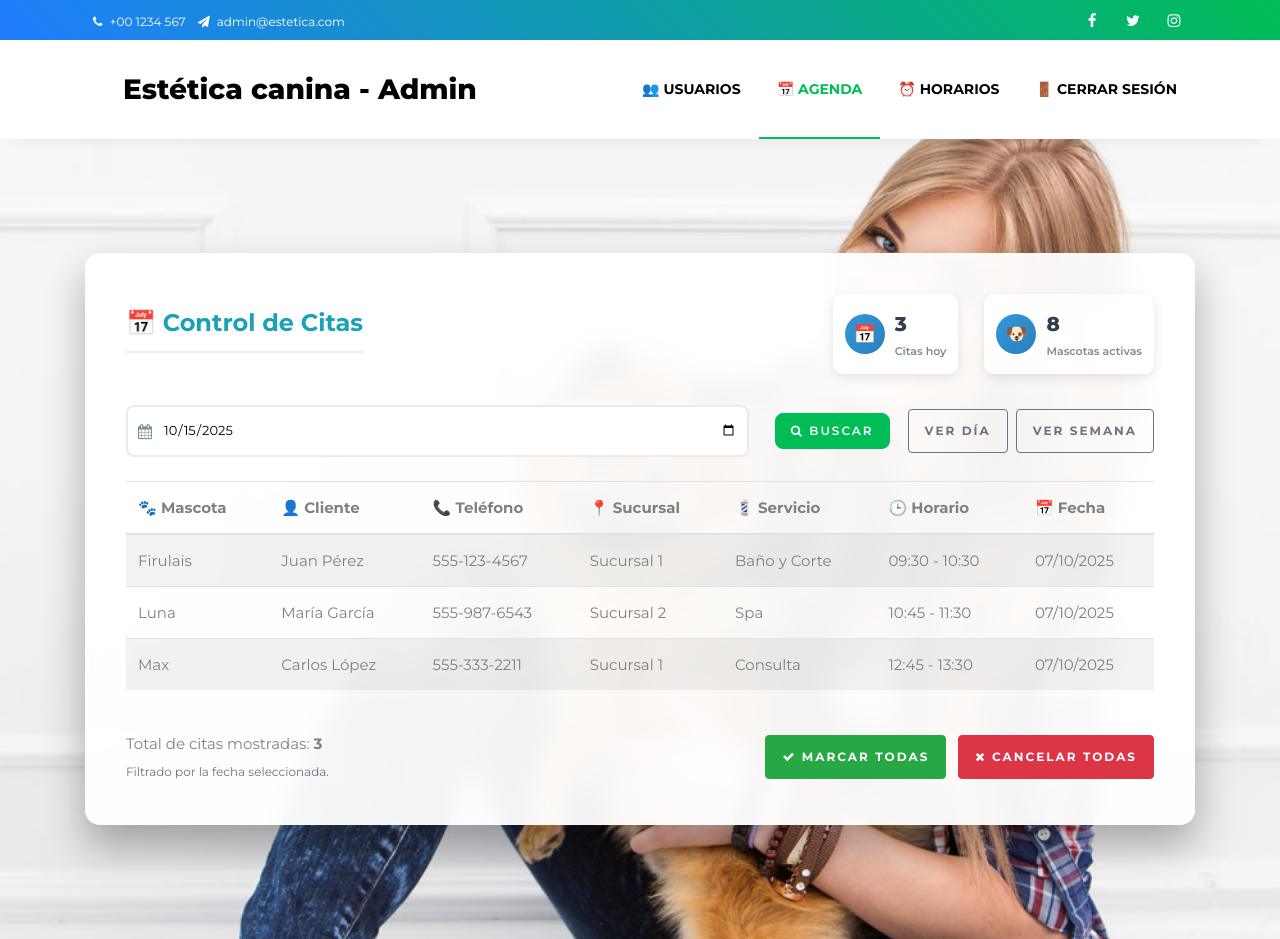
After one commit to PerezSeastian/Estetica, a PHP site: page /adminCitas.php in a window 1280 px wide. The commit adds this page. Run offline with PHP 8.4, Linux system fonts and the light colour scheme; the visitor is signed in with stand-in values (Sample User, id 1); some web fonts are replaced.

Commit message:
citas y horarios admin:)

```diff
--- a/Admin.php
+++ b/Admin.php
@@ -61,7 +61,7 @@ if (!isset($_SESSION['loggedin']) || $_SESSION['loggedin'] !== true || !isset($_
     <nav class="navbar navbar-expand-lg navbar-dark ftco_navbar bg-dark ftco-navbar-light" id="ftco-navbar">
         <div class="container">
             <a class="navbar-brand" href="Admin.html.php">
-                <span class="flaticon-pawprint-1 mr-2"></span>Pet Sitting - Admin
+                <span class="flaticon-pawprint-1 mr-2"></span> Estética canina - Admin
             </a>
             <button class="navbar-toggler" type="button" data-toggle="collapse" data-target="#ftco-nav"
                 aria-controls="ftco-nav" aria-expanded="false" aria-label="Toggle navigation">
@@ -70,8 +70,8 @@ if (!isset($_SESSION['loggedin']) || $_SESSION['loggedin'] !== true || !isset($_
             <div class="collapse navbar-collapse" id="ftco-nav">
                 <ul class="navbar-nav ml-auto">
                     <li class="nav-item active"><a href="Admin.html" class="nav-link">👥 Usuarios</a></li>
-                    <li class="nav-item"><a href="#" class="nav-link">📅 Agenda</a></li>
-                    <li class="nav-item"><a href="#" class="nav-link">⏰ Horarios</a></li>
+                    <li class="nav-item"><a href="adminCitas.php" class="nav-link">📅 Agenda</a></li>
+                    <li class="nav-item"><a href="adminHorarios.php" class="nav-link">⏰ Horarios</a></li>
                     <li class="nav-item"><a href="include/logout.php" class="nav-link">
                             🚪 Cerrar Sesión
                         </a></li>
--- a/Estilos/EstilosAdmin.css
+++ b/Estilos/EstilosAdmin.css
@@ -186,3 +186,29 @@
     background: #c0392b;
     transform: translateY(-1px);
 }
+.btn-guardar {
+    background: linear-gradient(135deg, #28a745, #20c997);
+    color: #fff;
+    border: none;
+    padding: 10px 25px;
+    font-size: 16px;
+    border-radius: 50px;
+    font-weight: 600;
+    box-shadow: 0 4px 10px rgba(32, 201, 151, 0.3);
+    cursor: pointer;
+    transition: all 0.3s ease;
+}
+
+.btn-guardar:hover {
+    background: linear-gradient(135deg, #20c997, #17a2b8);
+    box-shadow: 0 6px 14px rgba(23, 162, 184, 0.4);
+    transform: translateY(-2px);
+}
+
+.btn-guardar i {
+    margin-right: 8px;
+}
+.user-actions-pro{
+  justify-content: center;
+  align-items: center;
+}
--- /dev/null
+++ b/adminCitas.php
@@ -0,0 +1,222 @@
+<?php
+session_start();
+if (!isset($_SESSION['loggedin']) || $_SESSION['loggedin'] !== true || !isset($_SESSION['es_admin']) || $_SESSION['es_admin'] !== true) {
+    header('Location: iniciosesion.php');
+    exit;
+}
+$nombre_admin = $_SESSION['nombre_usuario'] ?? 'Admin';
+?>
+<!DOCTYPE html>
+<html lang="es">
+
+<head>
+    <title>Panel Admin — Citas</title>
+    <meta charset="utf-8">
+    <meta name="viewport" content="width=device-width, initial-scale=1, shrink-to-fit=no">
+    <link href="https://fonts.googleapis.com/css?family=Montserrat:200,300,400,500,600,700,800&display=swap"
+        rel="stylesheet">
+    <link rel="stylesheet" href="https://stackpath.bootstrapcdn.com/font-awesome/4.7.0/css/font-awesome.min.css">
+    <link rel="stylesheet" href="css/animate.css">
+    <link rel="stylesheet" href="css/owl.carousel.min.css">
+    <link rel="stylesheet" href="css/owl.theme.default.min.css">
+    <link rel="stylesheet" href="css/magnific-popup.css">
+    <link rel="stylesheet" href="css/bootstrap-datepicker.css">
+    <link rel="stylesheet" href="css/jquery.timepicker.css">
+    <link rel="stylesheet" href="css/flaticon.css">
+    <link rel="stylesheet" href="css/style.css">
+    <link rel="stylesheet" href="Estilos/style.css">
+    <link rel="stylesheet" href="Estilos/EstilosAdmin.css">
+</head>
+
+<body class="admin-profesional">
+
+    <div class="wrap">
+        <div class="container">
+            <div class="row">
+                <div class="col-md-6 d-flex align-items-center">
+                    <p class="mb-0 phone pl-md-2">
+                        <a href="#" class="mr-2"><span class="fa fa-phone mr-1"></span> +00 1234 567</a>
+                        <a href="#"><span class="fa fa-paper-plane mr-1"></span> admin@estetica.com</a>
+                    </p>
+                </div>
+                <div class="col-md-6 d-flex justify-content-md-end">
+                    <div class="social-media">
+                        <p class="mb-0 d-flex">
+                            <a href="#" class="d-flex align-items-center justify-content-center"><span
+                                    class="fa fa-facebook"><i class="sr-only">Facebook</i></span></a>
+                            <a href="#" class="d-flex align-items-center justify-content-center"><span
+                                    class="fa fa-twitter"><i class="sr-only">Twitter</i></span></a>
+                            <a href="#" class="d-flex align-items-center justify-content-center"><span
+                                    class="fa fa-instagram"><i class="sr-only">Instagram</i></span></a>
+                        </p>
+                    </div>
+                </div>
+            </div>
+        </div>
+    </div>
+    <nav class="navbar navbar-expand-lg navbar-dark ftco_navbar bg-dark ftco-navbar-light" id="ftco-navbar">
+        <div class="container">
+            <a class="navbar-brand" href="Admin.php"><span class="flaticon-pawprint-1 mr-2"></span> Estética canina - Admin</a>
+            <button class="navbar-toggler" type="button" data-toggle="collapse" data-target="#ftco-nav"
+                aria-controls="ftco-nav" aria-expanded="false" aria-label="Toggle navigation">
+                <span class="fa fa-bars"></span> Menu
+            </button>
+            <div class="collapse navbar-collapse" id="ftco-nav">
+                <ul class="navbar-nav ml-auto">
+                    <li class="nav-item"><a href="Admin.php" class="nav-link">👥 Usuarios</a></li>
+                    <li class="nav-item active"><a href="adminCitas.php" class="nav-link">📅 Agenda</a></li>
+                    <li class="nav-item"><a href="#" class="nav-link">⏰ Horarios</a></li>
+                    <li class="nav-item"><a href="include/logout.php" class="nav-link">🚪 Cerrar Sesión</a></li>
+                </ul>
+            </div>
+        </div>
+    </nav>
+
+    <section class="profile-section">
+        <div class="container">
+            <div class="row">
+                <div class="col-lg-12">
+                    <div class="profile-card">
+                        <div class="profile-content">
+
+                            <div class="d-flex justify-content-between align-items-center mb-3">
+                                <h4 class="section-title">📅 Control de Citas</h4>
+                                <div class="admin-stats d-flex align-items-center">
+                                    <div class="stat-card mr-3">
+                                        <div class="stat-icon">📅</div>
+                                        <div class="stat-info">
+                                            <div class="stat-number">3</div>
+                                            <div class="stat-label">Citas hoy</div>
+                                        </div>
+                                    </div>
+                                    <div class="stat-card">
+                                        <div class="stat-icon">🐶</div>
+                                        <div class="stat-info">
+                                            <div class="stat-number">8</div>
+                                            <div class="stat-label">Mascotas activas</div>
+                                        </div>
+                                    </div>
+                                </div>
+                            </div>
+
+                            <div class="admin-search mb-4 d-flex align-items-center">
+                                <div class="search-box mr-3">
+                                    <span class="fa fa-calendar"></span>
+                                    <input type="date" id="filtroFecha" class="form-control" value="<?= date('Y-m-d') ?>">
+                                </div>
+                                <button class="btn-filter btn btn-primary mr-2">
+                                    <span class="fa fa-search"></span> Buscar
+                                </button>
+
+                                <div class="ml-auto d-flex">
+                                    <button class="btn btn-outline-secondary mr-2">Ver día</button>
+                                    <button class="btn btn-outline-secondary">Ver semana</button>
+                                </div>
+                            </div>
+
+                            <div class="table-responsive">
+                                <table class="table table-striped table-hover">
+                                    <thead>
+                                        <tr>
+                                            <th>🐾 Mascota</th>
+                                            <th>👤 Cliente</th>
+                                            <th>📞 Teléfono</th>
+                                            <th>📍 Sucursal</th>
+                                            <th>💈 Servicio</th>
+                                            <th>🕒 Horario</th>
+                                            <th>📅 Fecha</th>
+                                        </tr>
+                                    </thead>
+                                    <tbody>
+                                        <tr>
+                                            <td>Firulais</td>
+                                            <td>Juan Pérez</td>
+                                            <td>555-123-4567</td>
+                                            <td>Sucursal 1</td>
+                                            <td>Baño y Corte</td>
+                                            <td>09:30 - 10:30</td>
+                                            <td>07/10/2025</td>
+                                        </tr>
+                                        <tr>
+                                            <td>Luna</td>
+                                            <td>María García</td>
+                                            <td>555-987-6543</td>
+                                            <td>Sucursal 2</td>
+                                            <td>Spa</td>
+                                            <td>10:45 - 11:30</td>
+                                            <td>07/10/2025</td>
+                                        </tr>
+                                        <tr>
+                                            <td>Max</td>
+                                            <td>Carlos López</td>
+                                            <td>555-333-2211</td>
+                                            <td>Sucursal 1</td>
+                                            <td>Consulta</td>
+                                            <td>12:45 - 13:30</td>
+                                            <td>07/10/2025</td>
+                                        </tr>
+                                    </tbody>
+                                </table>
+                            </div>
+
+
+                            <div class="d-flex justify-content-between align-items-center mt-4">
+                                <div>
+                                    <p class="mb-0">Total de citas mostradas: <strong>3</strong></p>
+                                    <small class="text-muted">Filtrado por la fecha seleccionada.</small>
+                                </div>
+                                <div>
+                                    <button class="btn btn-success mr-2"><span class="fa fa-check"></span> Marcar todas</button>
+                                    <button class="btn btn-danger"><span class="fa fa-times"></span> Cancelar Todas</button>
+                                </div>
+                            </div>
+
+                        </div>
+                    </div>
+                </div>
+            </div>
+        </div>
+    </section>
+
+    <div class="modal fade" id="userModal" tabindex="-1" role="dialog" aria-hidden="true">
+        <div class="modal-dialog modal-dialog-centered" role="document">
+            <div class="modal-content">
+                <div class="modal-header">
+                    <h5 class="modal-title">Información de Cita</h5>
+                    <button type="button" class="close" data-dismiss="modal" aria-label="Cerrar">
+                        <span aria-hidden="true">&times;</span>
+                    </button>
+                </div>
+                <div class="modal-body">
+                    <h6>Detalles</h6>
+                    <p><strong>Cliente:</strong> Juan Pérez</p>
+                    <p><strong>Teléfono:</strong> 555-123-4567</p>
+                    <p><strong>Mascota:</strong> Firulais</p>
+                    <p><strong>Servicio:</strong> Baño y Corte</p>
+                    <p><strong>Fecha / Hora:</strong> 07/10/2025 - 09:30 - 10:30</p>
+                </div>
+                <div class="modal-footer">
+                    <button type="button" class="btn btn-cancel" data-dismiss="modal">Cerrar</button>
+                    <button type="button" class="btn btn-save">Editar</button>
+                </div>
+            </div>
+        </div>
+    </div>
+
+    <script src="js/jquery.min.js"></script>
+    <script src="js/bootstrap.min.js"></script>
+
+    <script>
+        document.querySelector('.search-box input').addEventListener('input', function () {
+            const busqueda = this.value.toLowerCase();
+            document.querySelectorAll('tbody tr').forEach(row => {
+                const text = row.textContent.toLowerCase();
+                row.style.display = text.includes(busqueda) ? '' : 'none';
+            });
+        });
+        document.querySelector('.btn-filter').addEventListener('click', function() {
+            alert('Filtro aplicado (estático) — versión dinámica cargará las citas por fecha.');
+        });
+    </script>
+</body>
+</html>
```
Also changed, not shown: adminHorarios.php (added, +175 -0 lines).
